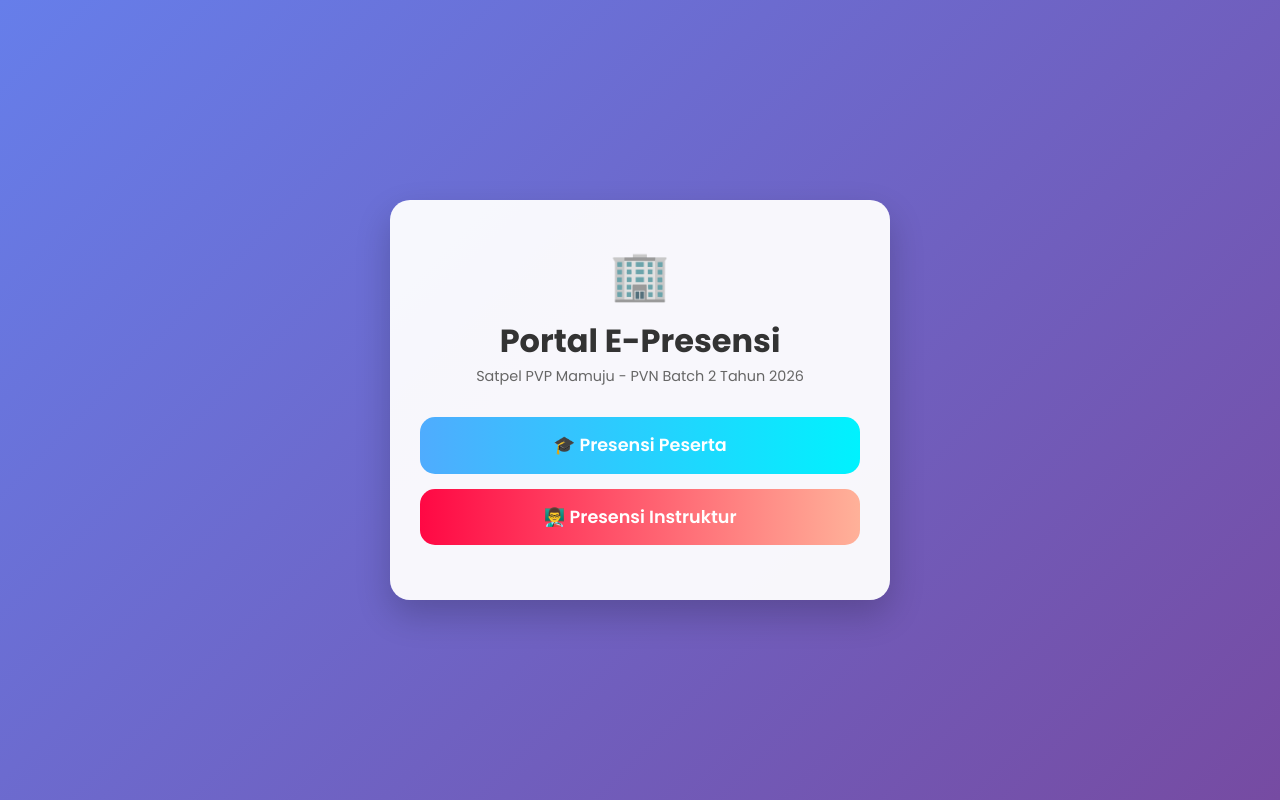
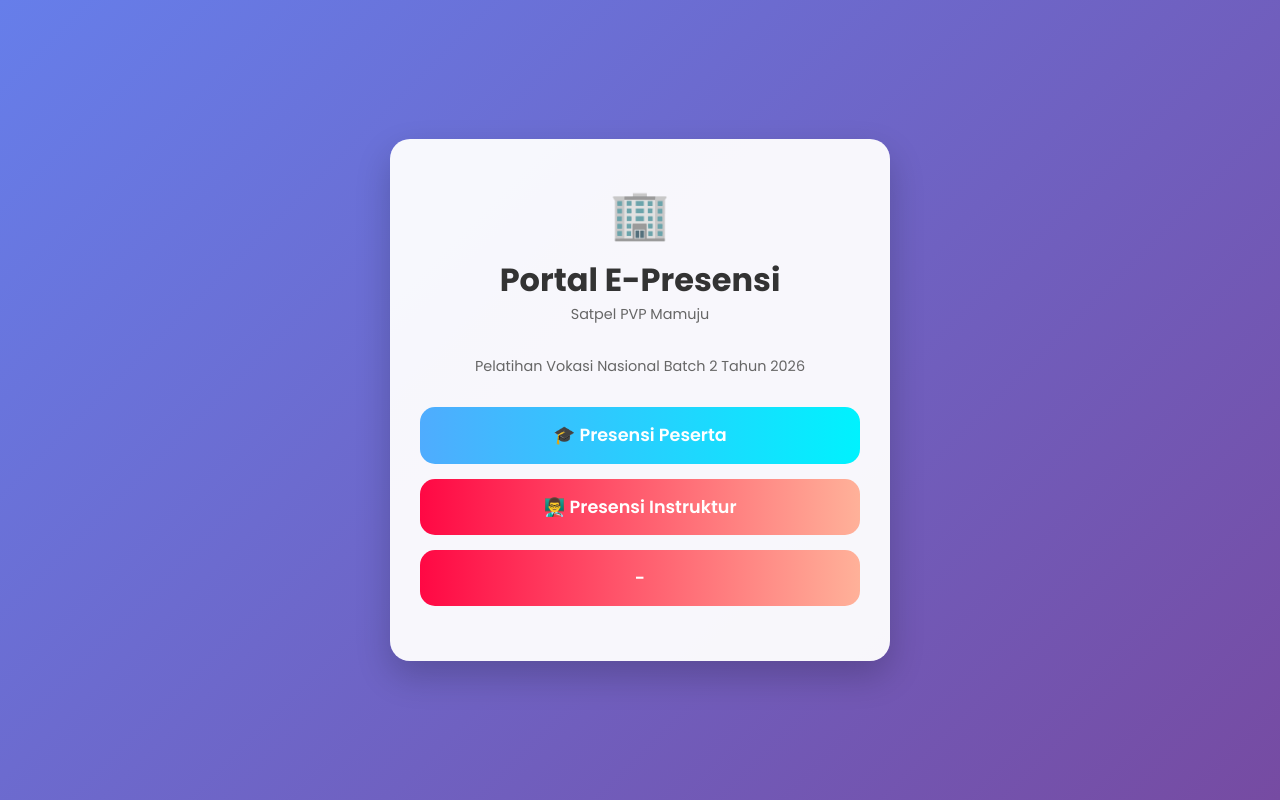
Before and after one commit to madangkt/E-Presensi, a plain HTML site: page index.html in a window 1280 px wide. Drawn offline with nearby package versions, Linux system fonts and the light colour scheme.

Commit message:
Update subtitles and simplify button links in index.html

```diff
--- a/index.html
+++ b/index.html
@@ -99,16 +99,14 @@
   <div class="container-card">
     <div class="logo-placeholder">🏢</div>
     <h2 class="title-main">Portal E-Presensi</h2>
-    <p class="subtitle">Satpel PVP Mamuju - PVN Batch 2 Tahun 2026</p>
+    <p class="subtitle">Satpel PVP Mamuju</p>
+    <p class="subtitle">Pelatihan Vokasi Nasional Batch 2 Tahun 2026</p>
 
     <!-- Tombol Mengarah ke file html masing-masing -->
-    <a href="peserta.html" class="role-btn btn-peserta">
-      🎓 Presensi Peserta
-    </a>
+    <a href="peserta.html" class="role-btn btn-peserta">🎓 Presensi Peserta</a>
+    <a href="instruktur.html" class="role-btn btn-instruktur">👨‍🏫 Presensi Instruktur</a>
+    <a href="https://www.bloomberg.com/news/articles/2024-02-02/indonesia-s-jokowi-denies-cabinet-rifts-ahead-of-election" class="role-btn btn-instruktur">-</a>
 
-    <a href="instruktur.html" class="role-btn btn-instruktur">
-      👨‍🏫 Presensi Instruktur
-    </a>
   </div>
 
 </body>
```
